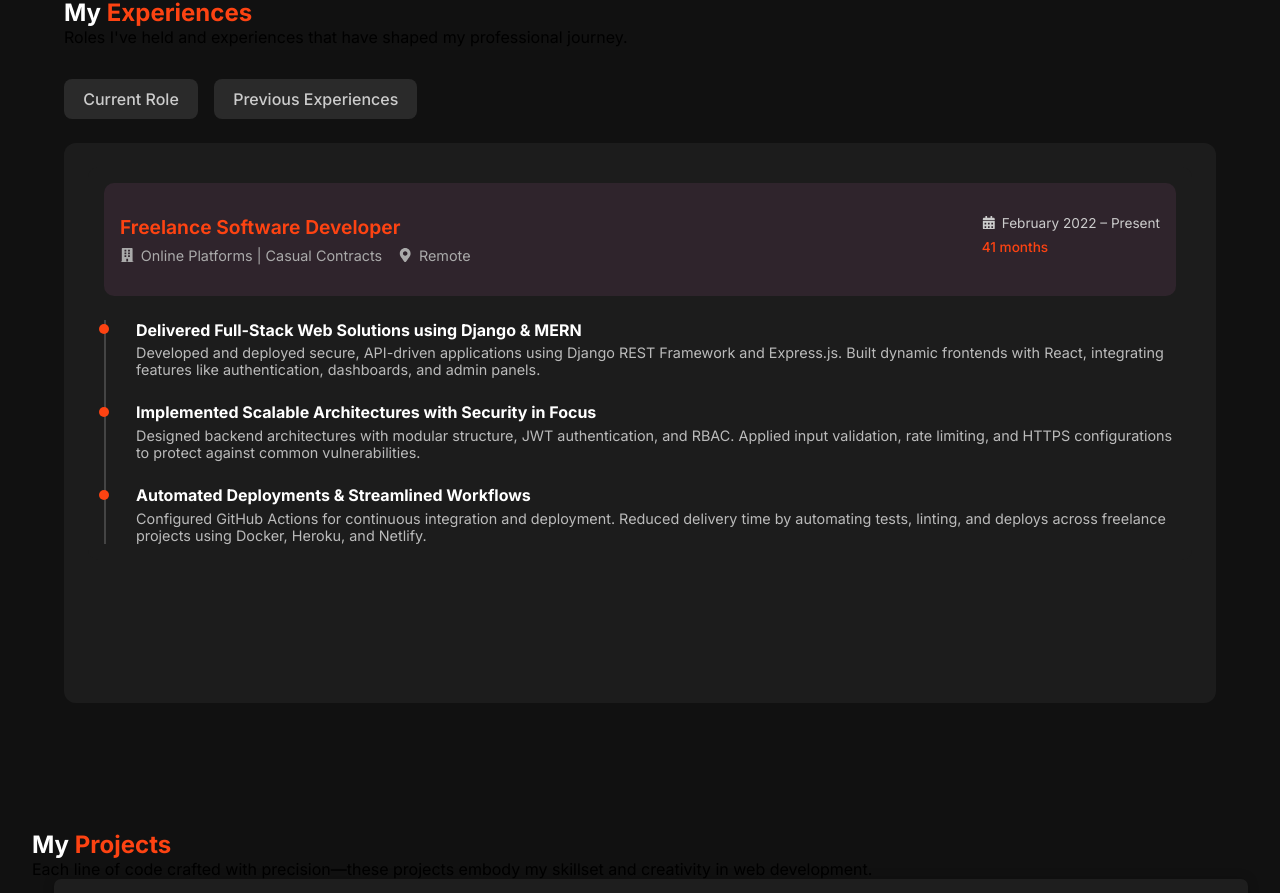
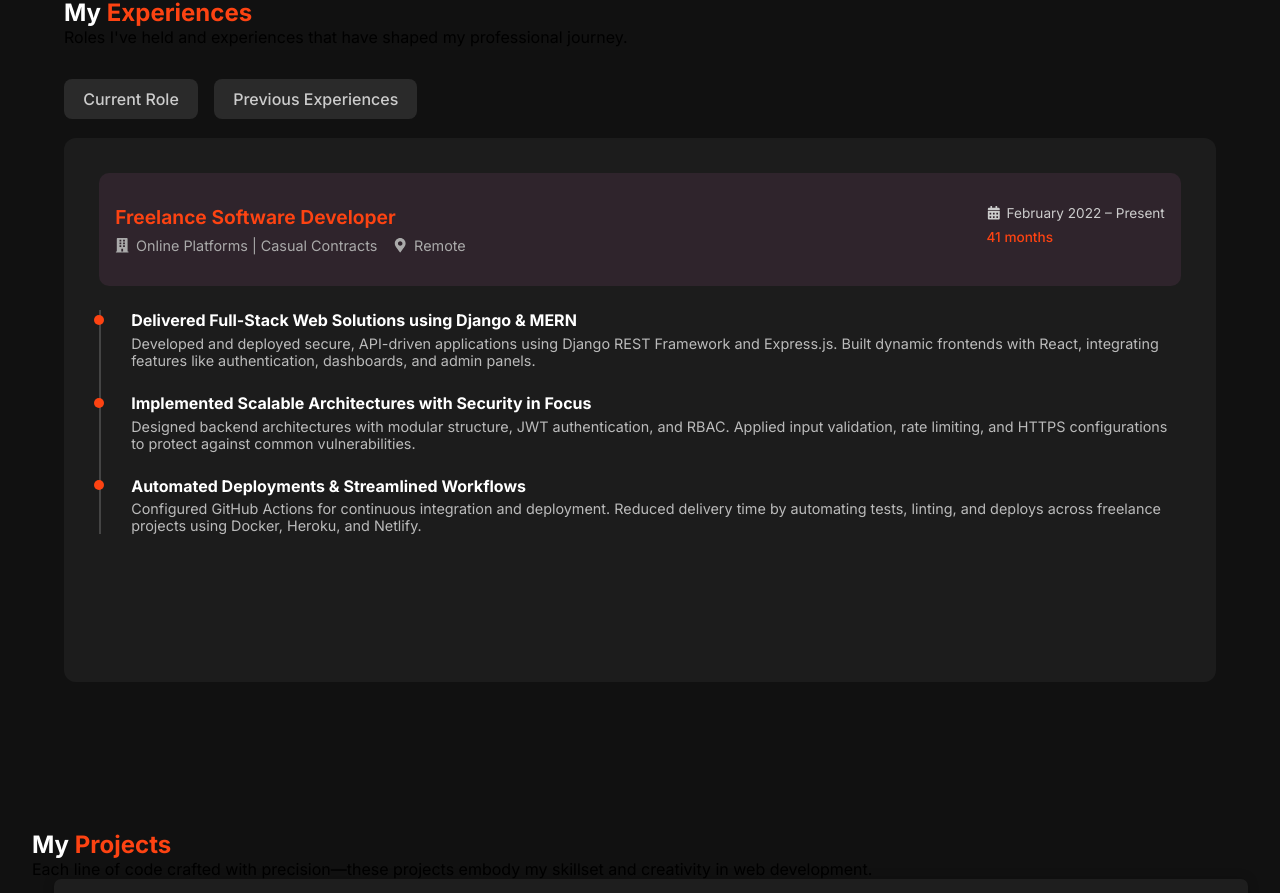
Before and after one commit to LeonardOgendo/my-developer-portfolio-v2, a React (Vite) app: page / in a window 1280 px wide. Shown: the part 2296-3189 px from the top of the page. Built offline with nearby package versions, Linux system fonts and the light colour scheme.

Commit message:
Fix broken Experiences section UI flow

```diff
--- a/src/styles/styles.css
+++ b/src/styles/styles.css
@@ -518,21 +518,14 @@ a:visited {
 }
 
 .experience-content {
-  margin-top: 1.5rem;
+  margin-top: 1.2rem;
   background-color: #1c1c1c;
-  padding: 1.5rem;
+  padding: 2.2rem 2.2rem;
   border-radius: 12px;
-  height: 70vh;
+  height: 68vh;
 }
 
 /* Current Role */
-
-.current-role {
-  width: 100%;
-  padding: 1rem;
-  background-color: #1c1c1c;
-  border-radius: 10px;
-}
 
 .role-header {
   display: flex;
@@ -635,8 +628,8 @@ a:visited {
 
 .previous-experience-wrapper {
     position: relative;
-    height: 80vh;
     overflow: hidden;
+    height: calc(68vh - 1.2rem);
 }
 
 .scroll-container {
@@ -656,9 +649,8 @@ a:visited {
 
 
 .experience-block {
-    height: 80vh;
+    height: inherit;
     scroll-snap-align: start;
-    padding: 2rem;
     box-sizing: border-box;
 }
 
```
